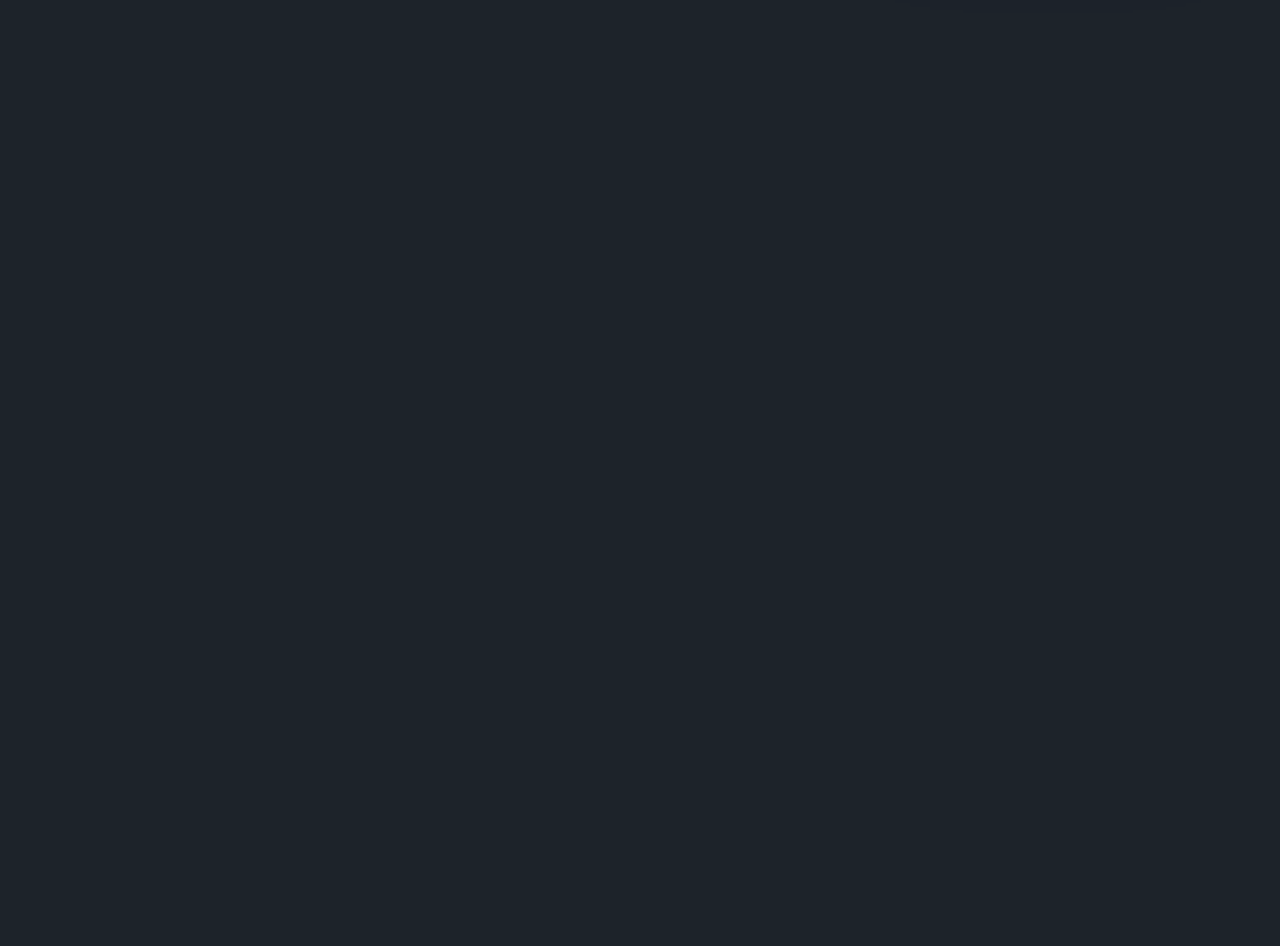
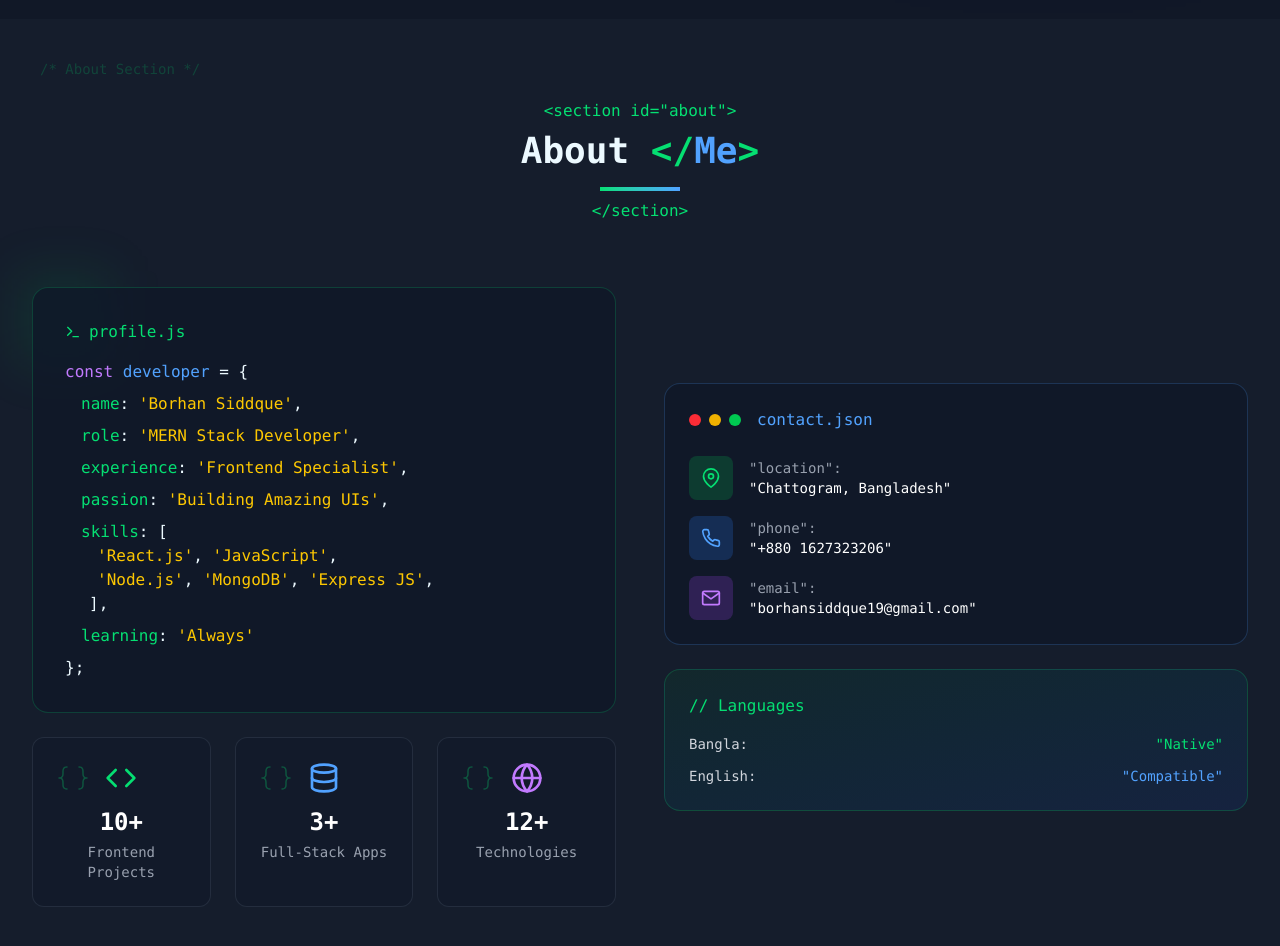
Before and after one commit to borhansiddque/portfolio-with-coding-vibe, a React (Vite) app: page / in a window 1280 px wide. Shown: the part 1160-2106 px from the top of the page. Before the commit the page ends 1179 px from the top, so only its background shows below. Built offline with nearby package versions, Linux system fonts and the light colour scheme.

Commit message:
Add About component and update Hero styles for better UX
- Imported the About component in App.jsx
- Added a new About component to the main layout
- Updated the Hero component styles for improved visual feedback
- Adjusted opacity and background color in floating code snippets for better contrast

```diff
--- a/src/App.jsx
+++ b/src/App.jsx
@@ -1,3 +1,4 @@
+import About from "./Components/About";
 import Hero from "./Components/Hero";
 import Navbar from "./Components/Navbar";
 import ParticleBackground from "./Components/ParticleBackground";
@@ -8,6 +9,7 @@ function App() {
       <ParticleBackground />
       <Navbar></Navbar>
       <Hero/>
+      <About />
     </>
   );
 }
--- /dev/null
+++ b/src/Components/About.jsx
@@ -0,0 +1,147 @@
+import React from 'react';
+import {
+  FiMapPin,
+  FiPhone,
+  FiMail,
+  FiCode,
+  FiDatabase,
+  FiGlobe,
+  FiTerminal,
+  FiCodepen
+} from 'react-icons/fi';
+import { PiBracketsCurlyLight } from "react-icons/pi";
+
+const About = () => {
+  const stats = [
+    { icon: FiCode, label: 'Frontend Projects', value: '10+', color: 'text-green-400' },
+    { icon: FiDatabase, label: 'Full-Stack Apps', value: '3+', color: 'text-blue-400' },
+    { icon: FiGlobe, label: 'Technologies', value: '12+', color: 'text-purple-400' }
+  ];
+
+  return (
+    <section id="about" className="py-20 bg-[#151D2C] relative">
+      {/* Code comment decoration */}
+      <div className="absolute top-10 left-4 md:left-10 font-mono text-green-400/20 text-xs md:text-sm hidden sm:block">
+        /* About Section */
+      </div>
+
+      <div className="container mx-auto px-4 sm:px-6 lg:px-8">
+        <div className="text-center mb-16">
+          <div className="font-mono text-green-400 mb-2">&lt;section id="about"&gt;</div>
+          <h2 className="text-2xl sm:text-3xl md:text-4xl font-bold mb-4 font-mono">
+            About <span className="text-green-400">&lt;/</span><span className="text-blue-400">Me</span><span className="text-green-400">&gt;</span>
+          </h2>
+          <div className="w-20 h-1 bg-gradient-to-r from-green-400 to-blue-400 mx-auto"></div>
+          <div className="font-mono text-green-400 mt-2">&lt;/section&gt;</div>
+        </div>
+
+        <div className="grid lg:grid-cols-2 gap-8 lg:gap-12 items-center">
+          <div className="space-y-6">
+            <div className="relative">
+              <div className="absolute -top-4 -left-4 w-24 h-24 bg-green-500/10 rounded-lg blur-xl hidden md:block"></div>
+              <div className="relative bg-gray-900/80 p-3 sm:p-4 md:p-6 lg:p-8 rounded-2xl border border-green-400/20 font-mono">
+                <div className="flex items-center space-x-2 mb-4">
+                  <FiTerminal className="text-green-400" size={16} />
+                  <span className="text-green-400 text-xs sm:text-sm md:text-base">profile.js</span>
+                </div>
+
+                <div className="text-xs sm:text-sm md:text-base space-y-1 md:space-y-2 overflow-x-auto">
+                  <div><span className="text-purple-400">const</span> <span className="text-blue-400">developer</span> = &#123;</div>
+                  <div className="ml-1 sm:ml-2 md:ml-4"><span className="text-green-400">name</span>: <span className="text-yellow-400">'Borhan Siddque'</span>,</div>
+                  <div className="ml-1 sm:ml-2 md:ml-4"><span className="text-green-400">role</span>: <span className="text-yellow-400">'MERN Stack Developer'</span>,</div>
+                  <div className="ml-1 sm:ml-2 md:ml-4"><span className="text-green-400">experience</span>: <span className="text-yellow-400">'Frontend Specialist'</span>,</div>
+                  <div className="ml-1 sm:ml-2 md:ml-4"><span className="text-green-400">passion</span>: <span className="text-yellow-400">'Building Amazing UIs'</span>,</div>
+                  <div className="ml-1 sm:ml-2 md:ml-4">
+                    <span className="text-green-400">skills</span>: [
+                    <div className="ml-1 sm:ml-2 md:ml-4">
+                      <span className="text-yellow-400">'React.js'</span>, <span className="text-yellow-400">'JavaScript'</span>,
+                    </div>
+                    <div className="ml-1 sm:ml-2 md:ml-4">
+                      <span className="text-yellow-400">'Node.js'</span>, <span className="text-yellow-400">'MongoDB'</span>, <span className="text-yellow-400">'Express JS'</span>,
+
+                    </div>
+                    <div className="ml-1 sm:ml-2">],</div>
+                  </div>
+                  <div className="ml-1 sm:ml-2 md:ml-4"><span className="text-green-400">learning</span>: <span className="text-yellow-400">'Always'</span></div>
+                  <div>&#125;;</div>
+                </div>
+              </div>
+            </div>
+
+            <div className="grid grid-cols-1 sm:grid-cols-3 gap-4 md:gap-6">
+              {stats.map(({ icon: Icon, label, value, color }, index) => (
+                <div key={label} className="text-center p-4 md:p-6 bg-gray-900/50 rounded-xl border border-gray-700/50 hover:border-green-400/30 transition-all duration-300 group">
+                  <div className="relative">
+                    <PiBracketsCurlyLight className="absolute top-0 left-0 text-green-400/30 hidden md:block" size={32} />
+                    <Icon size={24} className={`${color} mx-auto mb-3 relative z-10 md:w-8 md:h-8`} />
+                  </div>
+                  <div className="text-xl md:text-2xl font-bold text-white mb-1 font-mono">{value}</div>
+                  <div className="text-xs md:text-sm text-gray-400 font-mono">{label}</div>
+                </div>
+              ))}
+            </div>
+          </div>
+
+          <div className="space-y-6">
+            <div className="bg-gray-900/80 p-4 md:p-6 rounded-2xl border border-blue-400/20">
+              <div className="flex items-center space-x-2 mb-6">
+                <div className="w-3 h-3 bg-red-500 rounded-full"></div>
+                <div className="w-3 h-3 bg-yellow-500 rounded-full"></div>
+                <div className="w-3 h-3 bg-green-500 rounded-full"></div>
+                <span className="text-blue-400 font-mono ml-2 text-sm md:text-base">contact.json</span>
+              </div>
+
+              <div className="space-y-3 md:space-y-4 font-mono text-xs md:text-sm">
+                <div className="flex items-center space-x-3 md:space-x-4">
+                  <div className="p-2 md:p-3 bg-green-500/20 rounded-lg flex-shrink-0">
+                    <FiMapPin size={16} className="text-green-400 md:w-5 md:h-5" />
+                  </div>
+                  <div className="min-w-0 flex-1">
+                    <div className="text-gray-400">"location":</div>
+                    <div className="text-white break-words">"Chattogram, Bangladesh"</div>
+                  </div>
+                </div>
+                <div className="flex items-center space-x-3 md:space-x-4">
+                  <div className="p-2 md:p-3 bg-blue-500/20 rounded-lg flex-shrink-0">
+                    <FiPhone size={16} className="text-blue-400 md:w-5 md:h-5" />
+                  </div>
+                  <div className="min-w-0 flex-1">
+                    <div className="text-gray-400">"phone":</div>
+                    <div className="text-white break-words">"+880 1627323206"</div>
+                  </div>
+                </div>
+                <div className="flex items-center space-x-3 md:space-x-4">
+                  <div className="p-2 md:p-3 bg-purple-500/20 rounded-lg flex-shrink-0">
+                    <FiMail size={16} className="text-purple-400 md:w-5 md:h-5" />
+                  </div>
+                  <div className="min-w-0 flex-1">
+                    <div className="text-gray-400">"email":</div>
+                    <div className="text-white break-all">"borhansiddque19@gmail.com"</div>
+                  </div>
+                </div>
+              </div>
+            </div>
+
+            <div className="bg-gradient-to-br from-green-900/20 to-blue-900/20 p-4 md:p-6 rounded-2xl border border-green-400/20">
+              <div className="font-mono">
+                <div className="text-green-400 mb-3 md:mb-4 text-sm md:text-base">// Languages</div>
+                <div className="space-y-2 md:space-y-3 text-xs md:text-sm">
+                  <div className="flex justify-between items-center">
+                    <span className="text-gray-300">Bangla:</span>
+                    <span className="text-green-400">"Native"</span>
+                  </div>
+                  <div className="flex justify-between items-center">
+                    <span className="text-gray-300">English:</span>
+                    <span className="text-blue-400">"Compatible"</span>
+                  </div>
+                </div>
+              </div>
+            </div>
+          </div>
+        </div>
+      </div>
+    </section>
+  );
+};
+
+export default About;
--- a/src/Components/Hero.jsx
+++ b/src/Components/Hero.jsx
@@ -17,7 +17,7 @@ const Hero = () => {
   return (
     <section
       id="home"
-      className="min-h-screen flex items-center justify-center relative overflow-hidden py-20"
+      className="min-h-screen flex items-center justify-center relative overflow-hidden py-20 bg-[#111827]"
     >
       {/* Animated code blocks background */}
       <div className="absolute inset-0">
@@ -28,7 +28,7 @@ const Hero = () => {
 
       {/* Floating code snippets */}
       <div className="absolute inset-0 overflow-hidden pointer-events-none">
-        <div className="absolute top-20 right-4 md:right-20 opacity-10 font-mono text-green-400 animate-float hidden sm:block">
+        <div className="absolute top-20 right-4 md:right-20 opacity-15 font-mono text-green-400 animate-float hidden sm:block">
           <div className="bg-gray-800/50 p-4 rounded-lg border border-green-400/20">
             <div className="text-xs md:text-sm">const developer = &#123;</div>
             <div className="ml-4 text-xs md:text-sm">name: 'Borhan',</div>
@@ -38,7 +38,7 @@ const Hero = () => {
             <div>&#125;;</div>
           </div>
         </div>
-        <div className="absolute bottom-32 left-4 md:left-20 opacity-10 font-mono text-blue-400 animate-float delay-1000 hidden sm:block">
+        <div className="absolute bottom-32 left-4 md:left-20 opacity-15 font-mono text-blue-400 animate-float delay-1000 hidden sm:block">
           <div className="bg-gray-800/50 p-4 rounded-lg border border-blue-400/20">
             <div className="text-xs md:text-sm">
               function buildAmazingApps() &#123;
@@ -168,7 +168,7 @@ const Hero = () => {
         onClick={scrollToAbout}
         className="absolute bottom-4 md:bottom-6 left-1/2 transform -translate-x-1/2 animate-bounce z-20"
       >
-        <div className="flex flex-col items-center font-mono text-green-400 bg-gray-900/80 backdrop-blur-sm px-3 py-2 rounded-lg border border-green-400/30 hover:border-green-400/60 transition-all duration-300 group">
+        <div className="flex flex-col items-center font-mono text-green-400 bg-gray-900/80 backdrop-blur-sm px-3 py-2 rounded-lg border border-green-400/30 hover:border-green-400/60 transition-all duration-300 group cursor-pointer">
           <span className="text-xs mb-1 hidden sm:block group-hover:text-blue-400 transition-colors">
             scroll_down()
           </span>
```
